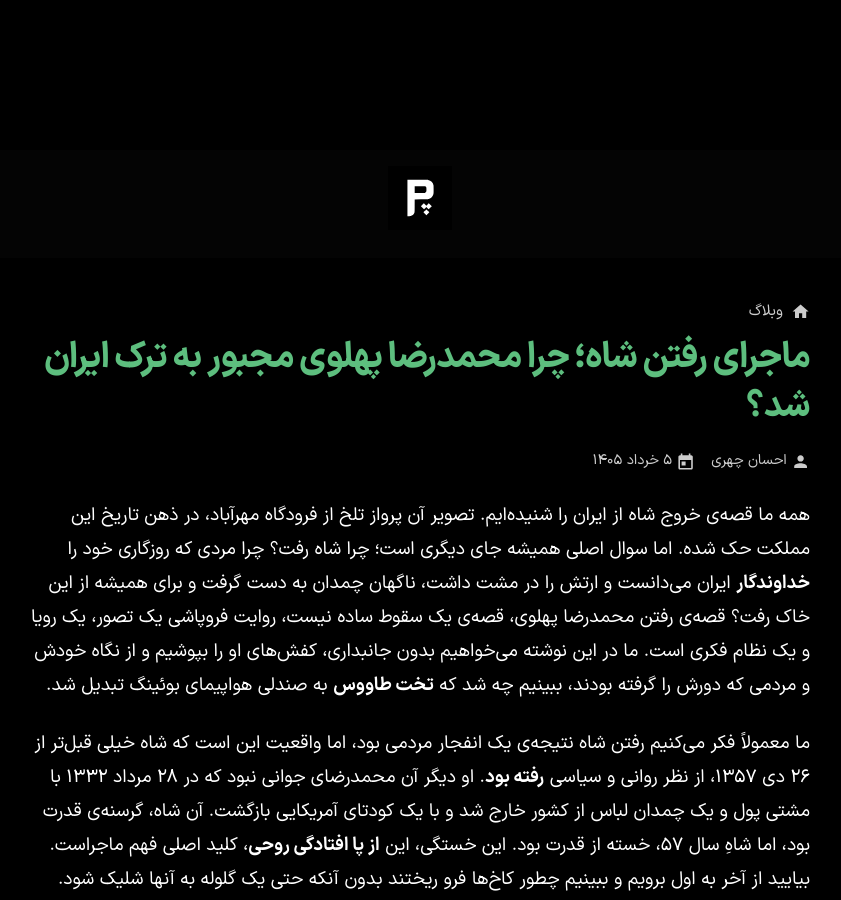
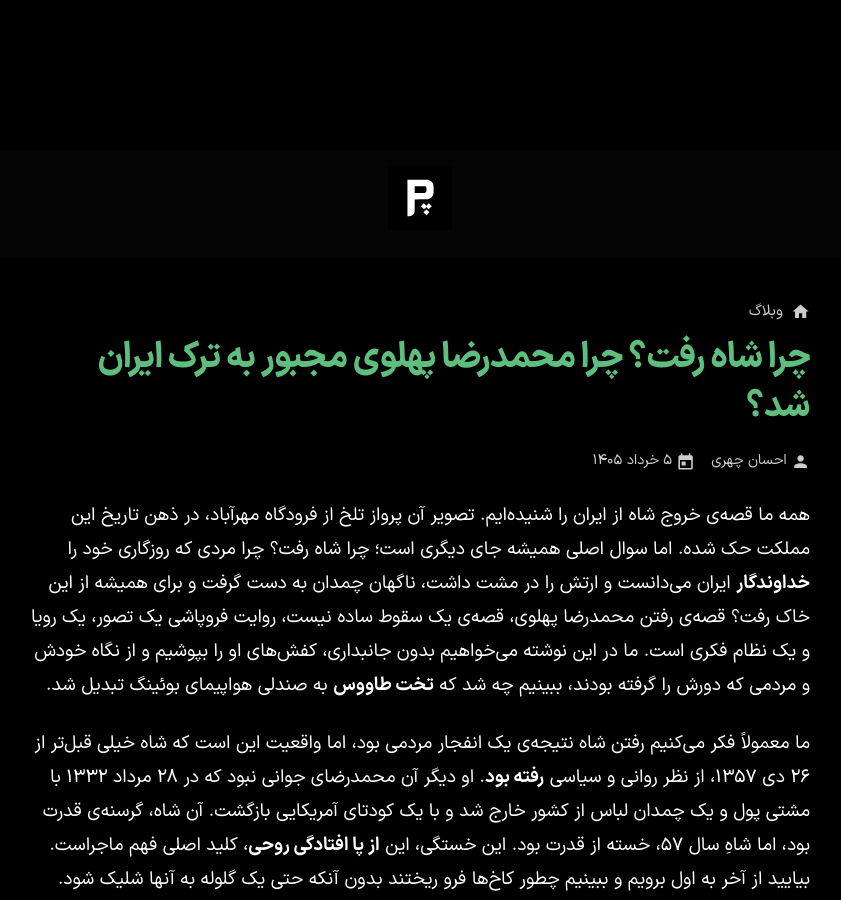
Before and after one commit to darkblog/darkblog.github.io, a Jekyll site: the page built from _posts/2026-5-26-201.md, in a window 1280 px wide and 900 px high. Shown: the whole window, without its empty margins (220-1061 px from the left). Built offline with Jekyll 4.4.1, drawn with Linux system fonts in a browser that asks for light colours.

Commit message:
Update 2026-5-26-201.md

```diff
--- a/_posts/2026-5-26-201.md
+++ b/_posts/2026-5-26-201.md
@@ -1,5 +1,5 @@
 ---
-title: ماجرای رفتن شاه؛ چرا محمدرضا پهلوی مجبور به ترک ایران شد؟
+title: "چرا شاه رفت؟ چرا محمدرضا پهلوی مجبور به ترک ایران شد؟"
 ---
 
 همه ما قصه‌ی خروج شاه از ایران را شنیده‌ایم. تصویر آن پرواز تلخ از فرودگاه مهرآباد، در ذهن تاریخ این مملکت حک شده. اما سوال اصلی همیشه جای دیگری است؛ چرا شاه رفت؟ چرا مردی که روزگاری خود را **خداوندگار** ایران می‌دانست و ارتش را در مشت داشت، ناگهان چمدان به دست گرفت و برای همیشه از این خاک رفت؟ قصه‌ی رفتن محمدرضا پهلوی، قصه‌ی یک سقوط ساده نیست، روایت فروپاشی یک تصور، یک رویا و یک نظام فکری است. ما در این نوشته می‌خواهیم بدون جانبداری، کفش‌های او را بپوشیم و از نگاه خودش و مردمی که دورش را گرفته بودند، ببینیم چه شد که **تخت طاووس** به صندلی هواپیمای بوئینگ تبدیل شد.
```
